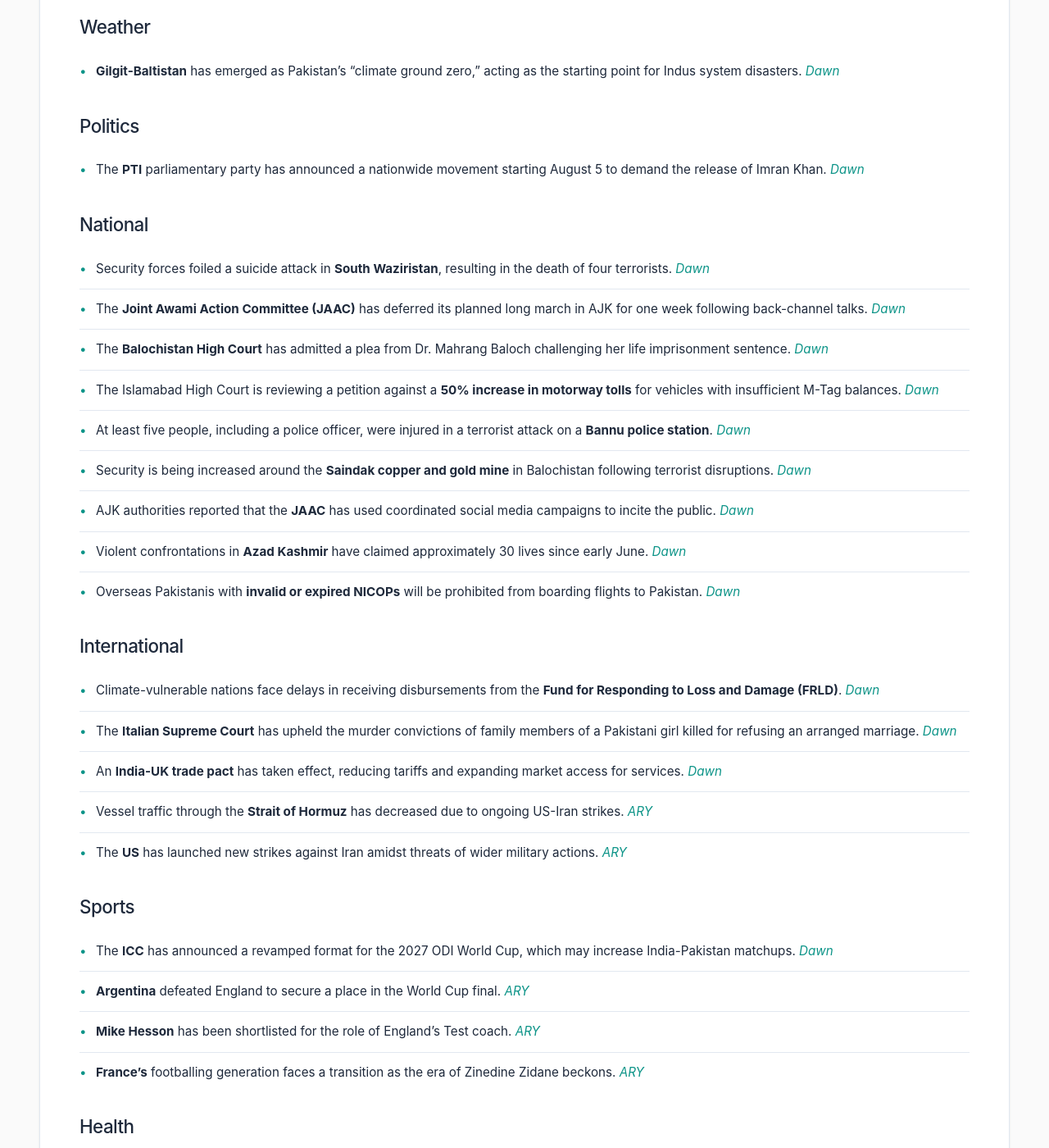
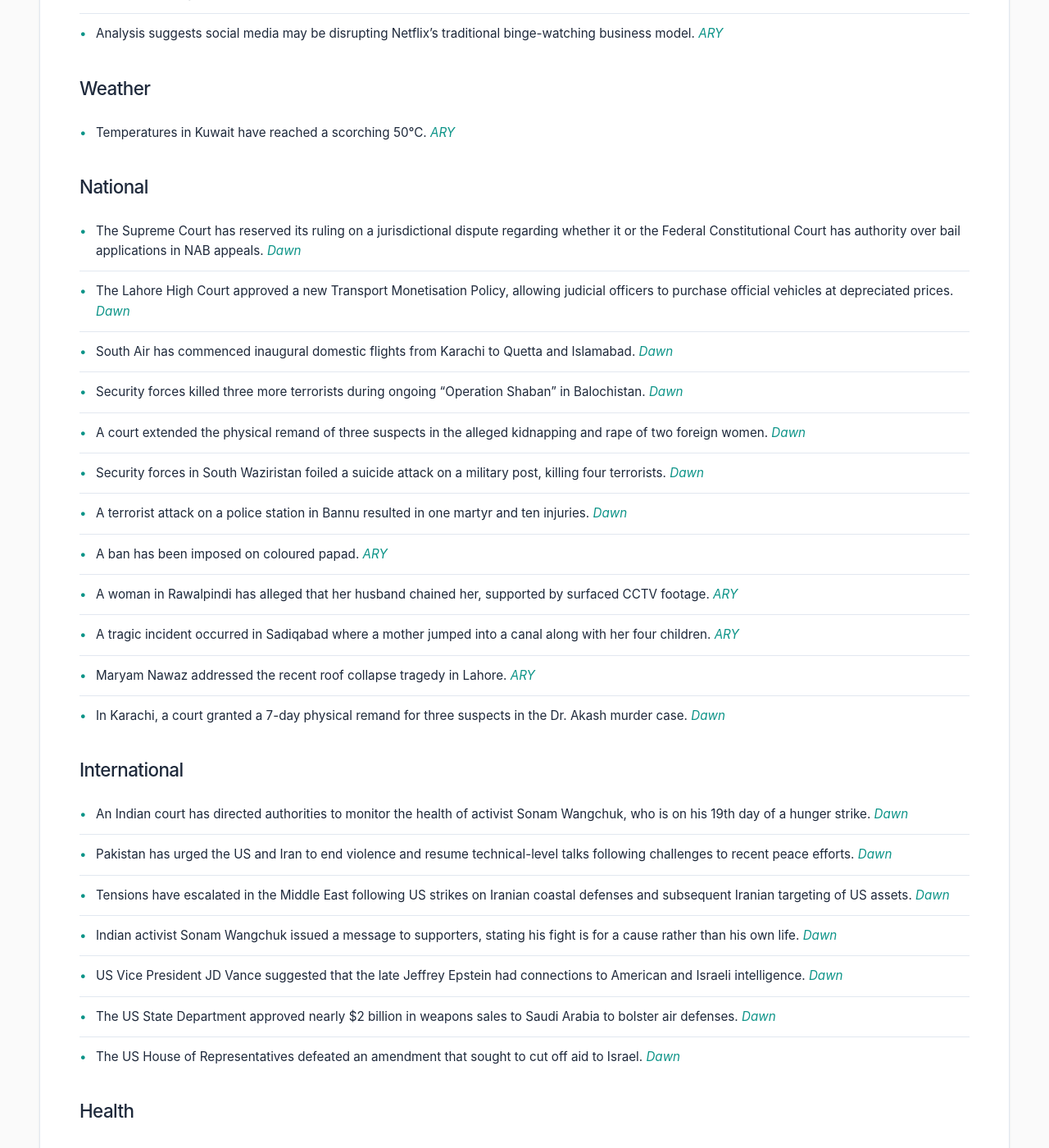
Before and after one commit to zsubzwary/news, a Jekyll site: the page built from en/index.md, in a window 1280 px wide and 1400 px high, scrolled down 804 px. Shown: the whole window at 82% size. Built offline with Jekyll 4.4.1, drawn with Linux system fonts in a browser that asks for light colours; some web fonts are replaced; comment, search, counter and statistics services are not loaded; some of the changed text lies outside the part shown.

Commit message:
DateTime; 2026-07-16T16:04:01.015Z

```diff
--- a/en/index.md
+++ b/en/index.md
@@ -4,54 +4,50 @@ title: Pakistan News Briefing
 lang: en
 ---
 
-Published at: 16-Jul-2026 09:04PKT
+Published at: 16-Jul-2026 21:04PKT
 
 Time to read: 4 mins
 
 ### Economy
-- Sindh's allocated share under the National Finance Commission (NFC) Award declined this year as provinces contributed to the federal government. *[Dawn](https://www.dawn.com/news/2015745/nfc-share-declined-after-aiding-centre-says-sindh-chief-minister)*
-- The Pakistan Virtual Assets Regulatory Authority (PVARA) has requested religious clarification to distinguish between speculative cryptocurrencies and asset-backed digital tokens. *[Dawn](https://www.dawn.com/news/2015697/crypto-czar-asks-jamia-darul-uloom-to-distinguish-between-speculative-crypto-asset-backed-tokens)*
+- The European Union has noted compliance issues in Pakistan's GSP+ obligations, warning that shortcomings must be addressed to qualify under revised frameworks. *[Dawn](https://www.dawn.com/news/2015939/eu-notes-in-pakistans-gsp-compliance-urges-islamabad-to-address-shortcomings)*
+- Prime Minister Shehbaz Sharif warned that renewed US-Iran tensions could once again negatively impact Pakistan's economy. *[Dawn](https://www.dawn.com/news/2015941/pm-shehbaz-warns-renewed-us-iran-conflict-could-hit-economy-again)*
+- An opinion piece discusses Pakistan's economic strategy to build regional connectivity and trade ties with Eurasia. *[Dawn](https://www.dawn.com/news/2015948/opinion-reconnecting-eurasia-how-pakistan-is-building-a-new-vision-for-trade-and-regional-connectivity)*
+- Tax relief has been announced for retailers in Pakistan. *[ARY](https://arynews.tv/tax-relief-announced-for-retailers-in-pakistan)*
 
 ### Science & Technology
-- Concerns are rising that **generative AI** may negatively impact human critical thinking, memory, and decision-making skills. *[Dawn](https://www.dawn.com/news/2015756/generative-ais-power-sparks-fears-of-dumbing-humans-down)*
-- Deputy Prime Minister Ishaq Dar will attend the signing ceremony for the **World Artificial Intelligence Cooperation Organisation (WAICO)** in Shanghai. *[Dawn](https://www.dawn.com/news/2015680/dpm-dar-to-attend-signing-ceremony-for-china-led-ai-governance-body-in-shanghai-fo)*
+- Deputy Prime Minister Ishaq Dar traveled to Shanghai to sign Pakistan's founding membership in the China-led World Artificial Intelligence Cooperation Organisation (WAICO). *[Dawn](https://www.dawn.com/news/2015858/dar-arrives-in-shanghai-to-sign-pakistans-founding-membership-of-china-led-ai-body)*
+- Analysis suggests social media may be disrupting Netflix's traditional binge-watching business model. *[ARY](https://arynews.tv/netflix-is-losing-its-binge-watching-model-to-social-media)*
 
 ### Weather
-- **Gilgit-Baltistan** has emerged as Pakistan's "climate ground zero," acting as the starting point for Indus system disasters. *[Dawn](https://www.dawn.com/news/2015802/pakistans-ground-zero)*
-
-### Politics
-- The **PTI** parliamentary party has announced a nationwide movement starting August 5 to demand the release of Imran Khan. *[Dawn](https://www.dawn.com/news/2015790/pti-to-launch-nationwide-movement-from-aug-5)*
+- Temperatures in Kuwait have reached a scorching 50°C. *[ARY](https://arynews.tv/kuwait-in-the-grip-of-scorching-heat-as-mercury-reaches-50c)*
 
 ### National
-- Security forces foiled a suicide attack in **South Waziristan**, resulting in the death of four terrorists. *[Dawn](https://www.dawn.com/news/2015848/security-forces-foil-suicide-attack-on-military-post-in-south-waziristans-wana-kill-4-terrorists-sources)*
-- The **Joint Awami Action Committee (JAAC)** has deferred its planned long march in AJK for one week following back-channel talks. *[Dawn](https://www.dawn.com/news/2015792/jaac-defers-march-for-a-week-after-back-channel-talks)*
-- The **Balochistan High Court** has admitted a plea from Dr. Mahrang Baloch challenging her life imprisonment sentence. *[Dawn](https://www.dawn.com/news/2015786/balochistan-high-court-admits-dr-mahrangs-plea-against-life-sentence)*
-- The Islamabad High Court is reviewing a petition against a **50% increase in motorway tolls** for vehicles with insufficient M-Tag balances. *[Dawn](https://www.dawn.com/news/2015784/notices-issued-on-plea-against-higher-motorway-toll)*
-- At least five people, including a police officer, were injured in a terrorist attack on a **Bannu police station**. *[Dawn](https://www.dawn.com/news/2015690/at-least-5-injured-including-police-official-in-attack-on-bannu-police-station)*
-- Security is being increased around the **Saindak copper and gold mine** in Balochistan following terrorist disruptions. *[Dawn](https://www.dawn.com/news/2015683/authorities-increasing-security-around-saindak-copper-and-gold-mine-in-balochistan-minister)*
-- AJK authorities reported that the **JAAC** has used coordinated social media campaigns to incite the public. *[Dawn](https://www.dawn.com/news/2015669/coordinated-campaigns-carried-out-on-social-media-to-incite-people-says-ajk-home-secretary)*
-- Violent confrontations in **Azad Kashmir** have claimed approximately 30 lives since early June. *[Dawn](https://www.dawn.com/news/2015795/ajk-violence)*
-- Overseas Pakistanis with **invalid or expired NICOPs** will be prohibited from boarding flights to Pakistan. *[Dawn](https://www.dawn.com/news/2015698/holders-of-invalid-expired-nicops-barred-from-boarding-flights-to-pakistan-official)*
+- The Supreme Court has reserved its ruling on a jurisdictional dispute regarding whether it or the Federal Constitutional Court has authority over bail applications in NAB appeals. *[Dawn](https://www.dawn.com/news/2015925/2sc-32a-bail-fcc)*
+- The Lahore High Court approved a new Transport Monetisation Policy, allowing judicial officers to purchase official vehicles at depreciated prices. *[Dawn](https://www.dawn.com/news/2015923/lhc-approves-transport-monetisation-policy-allows-judicial-officers-to-purchase-allotted-vehicles-at-depreciated-price)*
+- South Air has commenced inaugural domestic flights from Karachi to Quetta and Islamabad. *[Dawn](https://www.dawn.com/news/2015921/south-airs-inaugural-flights-from-karachi-depart-for-quetta-islamabad-paa)*
+- Security forces killed three more terrorists during ongoing "Operation Shaban" in Balochistan. *[Dawn](https://www.dawn.com/news/2015946/security-forces-kill-3-more-terrorists-as-operation-shaban-continues-in-balochistan)*
+- A court extended the physical remand of three suspects in the alleged kidnapping and rape of two foreign women. *[Dawn](https://www.dawn.com/news/2015930/court-extends-physical-remand-of-three-suspects-in-alleged-kidnapping-rape-of-two-foreign-women)*
+- Security forces in South Waziristan foiled a suicide attack on a military post, killing four terrorists. *[Dawn](https://www.dawn.com/news/2015848/security-forces-foil-suicide-attack-on-military-post-in-south-waziristans-wana-kill-4-terrorists-sources)*
+- A terrorist attack on a police station in Bannu resulted in one martyr and ten injuries. *[Dawn](https://www.dawn.com/news/2015898/cop-martyred-10-others-injured-in-attack-on-bannus-miryan-police-station)*
+- A ban has been imposed on coloured papad. *[ARY](https://arynews.tv/papad-banned-imposed)*
+- A woman in Rawalpindi has alleged that her husband chained her, supported by surfaced CCTV footage. *[ARY](https://arynews.tv/rawalpindi-man-arrested-for-chaining-wife-cctv-footage-surfaces)*
+- A tragic incident occurred in Sadiqabad where a mother jumped into a canal along with her four children. *[ARY](https://arynews.tv/mother-jumps-into-canal-along-with-4-children-in-sadiqabad)*
+- Maryam Nawaz addressed the recent roof collapse tragedy in Lahore. *[ARY](https://arynews.tv/maryam-nawaz-addresses-roof-collapse-tragedy)*
+- In Karachi, a court granted a 7-day physical remand for three suspects in the Dr. Akash murder case. *[Dawn](https://www.dawn.com/news/2015906/karachi-court-grants-police-7-day-physical-remand-of-3-suspects-in-dr-akash-murder-case)*
 
 ### International
-- Climate-vulnerable nations face delays in receiving disbursements from the **Fund for Responding to Loss and Damage (FRLD)**. *[Dawn](https://www.dawn.com/news/2015776/frontline-communities-face-longer-wait-for-funds)*
-- The **Italian Supreme Court** has upheld the murder convictions of family members of a Pakistani girl killed for refusing an arranged marriage. *[Dawn](https://www.dawn.com/news/2015686/italian-supreme-court-upholds-murder-convictions-of-family-members-of-pakistani-girl-killed-for-refusing-arranged-marriage)*
-- An **India-UK trade pact** has taken effect, reducing tariffs and expanding market access for services. *[Dawn](https://www.dawn.com/news/2015677/india-uk-trade-pact-takes-effect-cutting-tariffs-and-boosting-services-trade)*
-- Vessel traffic through the **Strait of Hormuz** has decreased due to ongoing US-Iran strikes. *[ARY](https://arynews.tv/fewer-vessels-travel-through-hormuz-as-us-iran-continue-strikes)*
-- The **US** has launched new strikes against Iran amidst threats of wider military actions. *[ARY](https://arynews.tv/us-launches-new-iran-strikes-as-trump-threatens-wider-attacks)*
-
-### Sports
-- The **ICC** has announced a revamped format for the 2027 ODI World Cup, which may increase India-Pakistan matchups. *[Dawn](https://www.dawn.com/news/2015665/icc-revamp-of-odi-t20i-world-cup-formats-may-result-in-extra-pakistan-india-clash)*
-- **Argentina** defeated England to secure a place in the World Cup final. *[ARY](https://arynews.tv/argentina-came-from-behind-to-beat-england)*
-- **Mike Hesson** has been shortlisted for the role of England's Test coach. *[ARY](https://arynews.tv/mike-hesson-shortlisted-for-england-test-coach-role-report)*
-- **France's** footballing generation faces a transition as the era of Zinedine Zidane beckons. *[ARY](https://arynews.tv/frances-golden-generation-left-heartbroken-as-zidane-era-beckons)*
+- An Indian court has directed authorities to monitor the health of activist Sonam Wangchuk, who is on his 19th day of a hunger strike. *[Dawn](https://www.dawn.com/news/2015913/indian-court-asks-authorities-to-intervene-if-fasting-activists-condition-worsens)*
+- Pakistan has urged the US and Iran to end violence and resume technical-level talks following challenges to recent peace efforts. *[Dawn](https://www.dawn.com/news/2015882/pakistan-urges-us-iran-to-end-violence-resume-technical-level-talks)*
+- Tensions have escalated in the Middle East following US strikes on Iranian coastal defenses and subsequent Iranian targeting of US assets. *[Dawn](https://www.dawn.com/news/2015869/us-strikes-irans-coastal-defences-in-fresh-salvo-tehran-again-targets-american-assets-in-gulf-states)*
+- Indian activist Sonam Wangchuk issued a message to supporters, stating his fight is for a cause rather than his own life. *[Dawn](https://www.dawn.com/news/2015956/dont-save-me-save-the-cause-indian-activist-wangchuks-message-during-hunger-strike-in-new-delhi)*
+- US Vice President JD Vance suggested that the late Jeffrey Epstein had connections to American and Israeli intelligence. *[Dawn](https://www.dawn.com/news/2015905/late-sex-offender-epstein-clearly-had-connections-to-american-israeli-intelligence-vance)*
+- The US State Department approved nearly $2 billion in weapons sales to Saudi Arabia to bolster air defenses. *[Dawn](https://www.dawn.com/news/2015878/us-approves-nearly-2bn-in-weapons-sales-to-saudi-arabia)*
+- The US House of Representatives defeated an amendment that sought to cut off aid to Israel. *[Dawn](https://www.dawn.com/news/2015874/us-house-defeats-bid-to-cut-off-israel-aid-in-vote-dividing-democrats)*
 
 ### Health
-- The **Pakistan Medical Association (PMA)** has issued a national red alert over the "catastrophically high" number of zero-dose children. *[Dawn](https://www.dawn.com/news/2015789/pma-issues-red-alert-over-651000-zero-dose-children)*
+- US Defence Secretary Pete Hegseth announced mandatory annual testosterone screening for troops aged 30 and above to combat deficiency. *[Dawn](https://www.dawn.com/news/2015894/us-defence-secretary-hegseth-announces-mandatory-testosterone-screening-for-troops-30-years-old-or-above)*
 
 ### Other
-- Warner Bros. provided a disappointing update regarding the production of ***The Batman 2***. *[ARY](https://arynews.tv/warner-bros-gives-disappointing-update-on-robert-pattinsons-the-batman-2)*
-- **Zhalay Sarhadi** has voiced support for Hania Aamir following social media trolling regarding plastic surgery. *[ARY](https://arynews.tv/zhalay-sarhadi-backs-hania-aamir-after-old-video-sparks-plastic-surgery-trolls)*
-- Various celebrities sent birthday wishes to **Sanam Baloch** on her 40th birthday. *[ARY](https://arynews.tv/sanam-baloch-turns-40-durefishan-saleem-hiba-qadir-and-others-send-birthday-wishes)*
-- **Tom Cruise's** transformation in the *Digger* trailer is generating significant Oscar buzz. *[ARY](https://arynews.tv/tom-cruises-shocking-transformation-in-digger-trailer-sparks-major-oscar-buzz)*
-- Actress **Emily Bett Rickards** has married one year after her engagement. *[ARY](https://arynews.tv/emily-bett-rickards-gets-married-a-year-after-engagement)*
+- The cast for Season 5 of ‘Special Forces’ has been announced, featuring Candace Cameron, Ruby Rose, and George Santos. *[ARY](https://arynews.tv/special-forces-season-5-cast-candace-cameron-ruby-rose-and-george-santos-to-star)*
+- Actress Julia Garner and husband Mark Foster have reportedly separated after six years of marriage. *[ARY](https://arynews.tv/julia-garner-and-husband-mark-foster-separate-after-6-years-of-marriage)*
+- Anne Hathaway described her reunion with Christopher Nolan for the film ‘The Odyssey’ as a “homecoming.” *[ARY](https://arynews.tv/anne-hathaway-calls-reuniting-with-christopher-nolan-for-the-odyssey-a-homecoming)*
```
